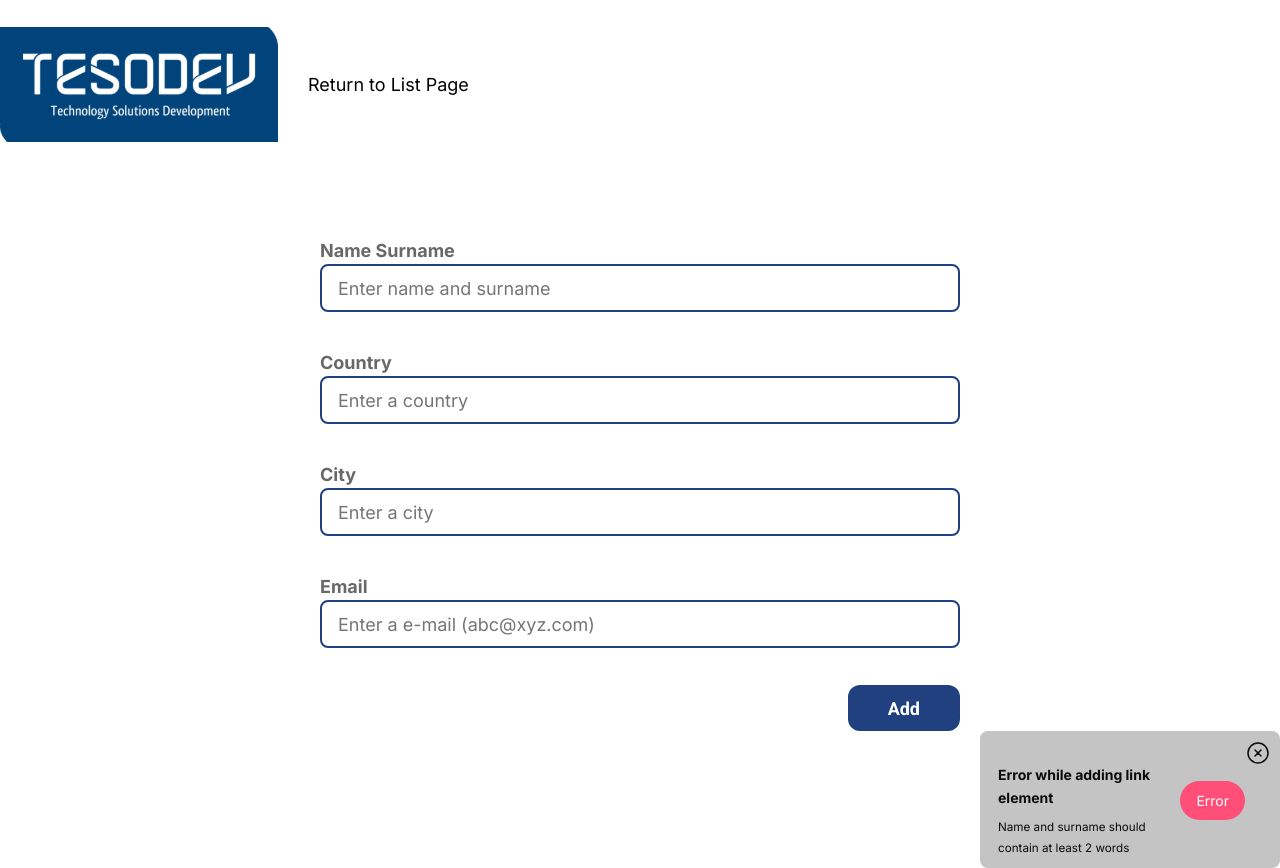
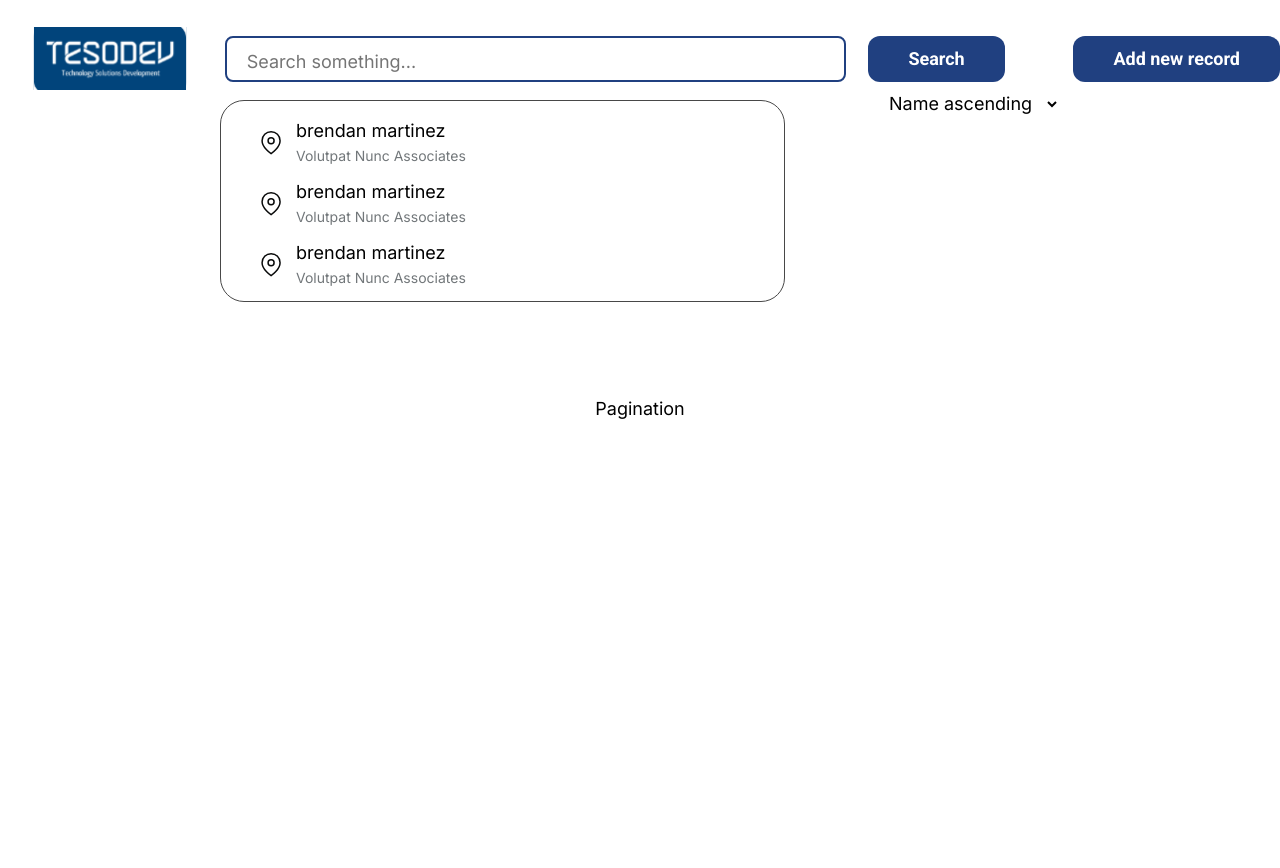
Before and after one commit to floatingsquat/react-search-portal, a React (Create React App) app: page /search-result/1 in a window 1280 px wide. After the commit the page ends 800 px from the top, so only its background shows below. Built offline with nearby package versions, Linux system fonts and the light colour scheme.

Commit message:
add routing paths

```diff
--- a/src/App.js
+++ b/src/App.js
@@ -1,5 +1,6 @@
 import Home from "./pages/Home";
 import FullSearchResult from "./pages/FullSearchResult";
+import { BrowserRouter as Router, Routes, Route } from "react-router-dom";
 import "./styles/global.css";
 import "./styles/reset.css";
 import Record from "./pages/Record";
@@ -7,7 +8,14 @@ import Record from "./pages/Record";
 function App() {
   return (
     <div className="container">
-      <Record />
+      <Router>
+        <Routes>
+          <Route path="/" element={<Home />} />
+          <Route path="/new-record" element={<Record />} />
+          <Route path="/search-result/:query" element={<FullSearchResult />} />
+          {/* <Route path="/*" element={<NotFound />} /> */}
+        </Routes>
+      </Router>
     </div>
   );
 }
--- a/src/components/Logo/index.js
+++ b/src/components/Logo/index.js
@@ -1,15 +1,18 @@
 import React from "react";
 import styles from "./styles.module.scss";
 import logo from "../../assets/logo.svg";
+import { Link } from "react-router-dom";
 function Logo({ text }) {
   return (
     <div className={styles.logoWrapper}>
+      <Link to="/">
         <img src={logo} alt="logo" />
         {text && (
           <div className={styles.textWrapper}>
             <small>Search app</small>
           </div>
         )}
+      </Link>
     </div>
   );
 }
--- a/src/components/TopBar/index.js
+++ b/src/components/TopBar/index.js
@@ -1,10 +1,13 @@
 import React from "react";
 import styles from "./styles.module.scss";
 import Button from "../Button";
+import { Link } from "react-router-dom";
 function TopBar() {
   return (
     <div className={styles.topBarWrapper}>
-      <Button>Add new record</Button>
+      <Link to="/new-record">
+        <Button>Add new record</Button>
+      </Link>
     </div>
   );
 }
--- a/src/pages/FullSearchResult/index.js
+++ b/src/pages/FullSearchResult/index.js
@@ -7,6 +7,7 @@ import Pagination from "../../components/Pagination";
 
 import styles from "./styles.module.scss";
 import Order from "../../components/Order";
+import { Link } from "react-router-dom";
 function FullSearchResult() {
   return (
     <div className={styles.fullResultWrapper}>
@@ -14,7 +15,9 @@ function FullSearchResult() {
         <Logo />
         <SearchBox />
         <div className={styles.newRecord}>
-          <Button>Add new record</Button>
+          <Link to="/new-record">
+            <Button>Add new record</Button>
+          </Link>
         </div>
       </div>
       <div className={styles.contentWrapper}>
--- a/src/pages/Record/index.js
+++ b/src/pages/Record/index.js
@@ -1,4 +1,5 @@
 import React from "react";
+import { Link } from "react-router-dom";
 import Button from "../../components/Button";
 import ErrorBox from "../../components/ErrorBox";
 import Input from "../../components/Input";
@@ -9,7 +10,9 @@ function Record() {
     <div className={styles.recordWrapper}>
       <div className={styles.header}>
         <Logo />
-        <button>Return to List Page</button>
+        <Link to="/">
+          <button>Return to List Page</button>
+        </Link>
       </div>
       <div className={styles.content}>
         <Input label="Name Surname" placeholder="Enter name and surname" />
```
Lines whose indentation alone changed are shown as unchanged.
